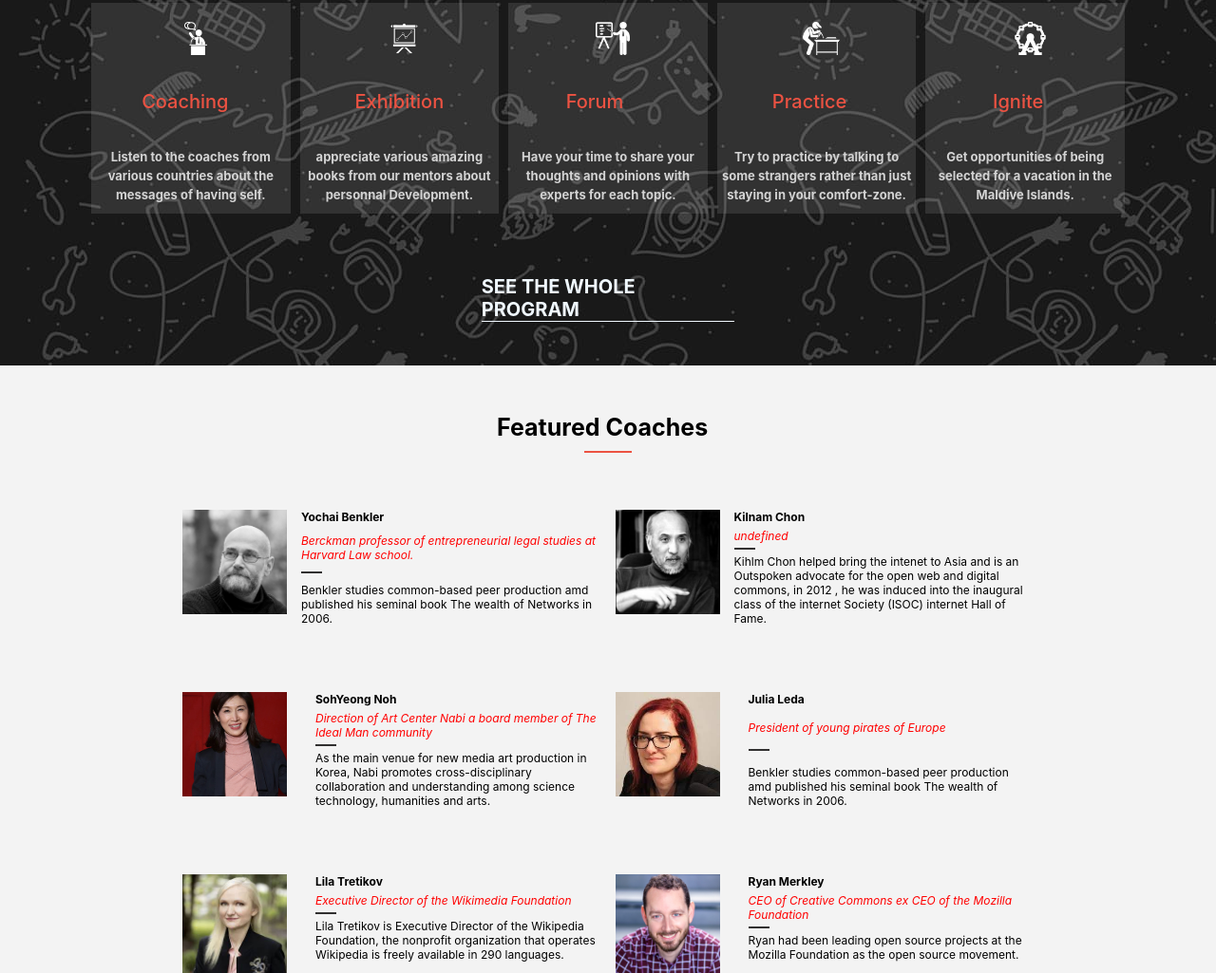
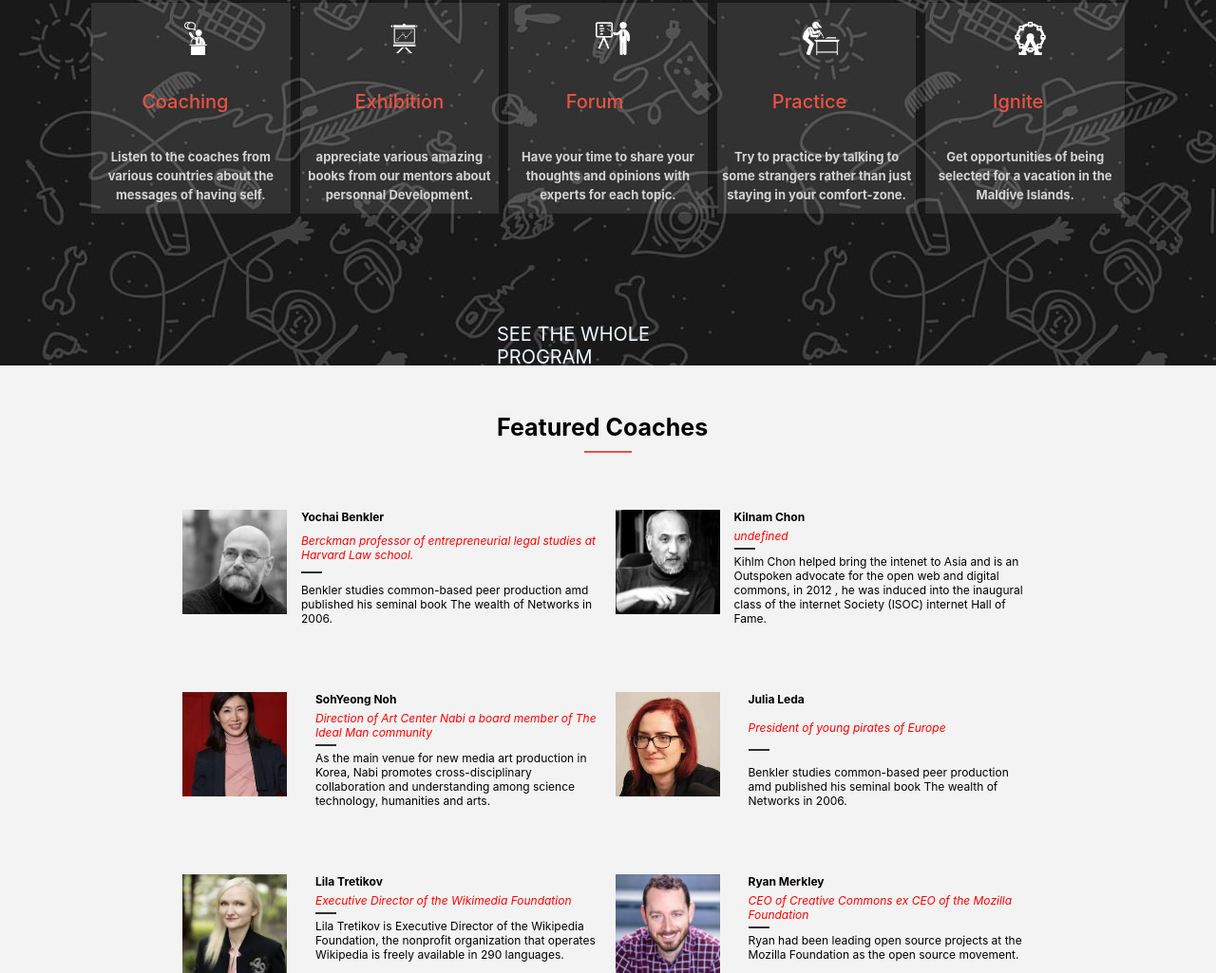
Before and after one commit to haroldmud/Capstone-project, a website: page index.html in a window 1280 px wide. Shown: the part 988-2013 px from the top of the page at 95% size. Drawn offline with Linux system fonts and the light colour scheme.

Commit message:
Remove the H2 tag

```diff
--- a/index.html
+++ b/index.html
@@ -104,8 +104,8 @@
             </div>
         </div>
         <div class="pgrm-footer">
-            <h2 class="pgrm_btn"> <a href="" >SEE THE WHOLE PROGRAM</a> </h2>
-            <h2 class="pgrm_btn2"> <a href="" >Join Ideal Man Community 2022</a> </h2>
+             <a class="pgrm_btn" href="" >SEE THE WHOLE PROGRAM</a>
+            <a class="pgrm_btn2" href="" >Join Ideal Man Community 2022</a>
         </div>
     </section>
     <section class="section-ft">
--- a/style.css
+++ b/style.css
@@ -96,6 +96,10 @@ nav a {
   transition: ease 0.5s;
   margin-top: 40px;
   text-align: center;
+}
+
+.pgrm-footer a {
+  color: #d3d3d3;
 }
 
 #nav_ul a {
@@ -308,6 +312,13 @@ img {
 
 .pgrm-footer .pgrm_btn {
   display: none;
+}
+
+.pgrm-footer {
+  width: 18rem;
+  justify-content: center;
+  margin: 0 auto;
+  padding-top: 50px;
 }
 
 .ft-speakers-hdn {
```
